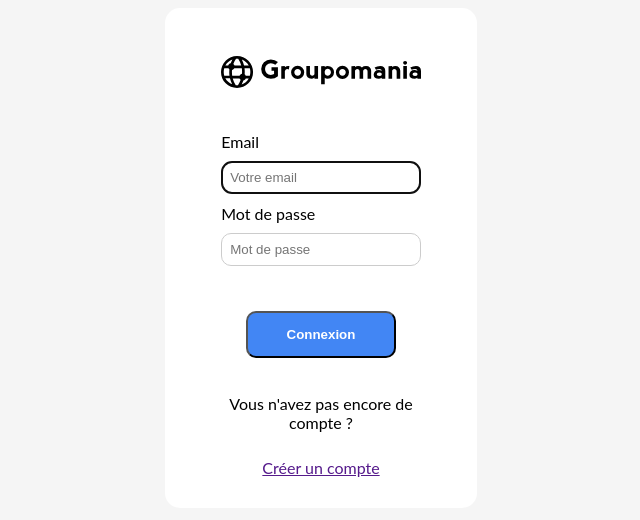
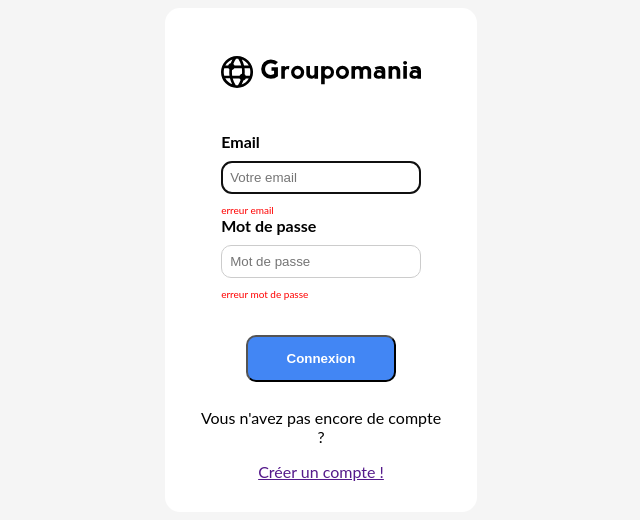
Before and after one commit to ana2854/AnaNasta_7_01052023, a React (Vite) app in the folder frontend/: page / in a window 1280 px wide. Shown: the top 520 px of the page, without its empty margins (319-959 px from the left). Built offline with nearby package versions, Linux system fonts and the light colour scheme.

Commit message:
qqs modifications page login

```diff
--- a/frontend/src/Login.jsx
+++ b/frontend/src/Login.jsx
@@ -1,54 +1,70 @@
-import React from 'react'
-import { useState } from 'react'
-import logo from '../src/image/groupomania-logoBW.svg'
-import './styles.css'
+import React from "react"
+import { useState, useEffect } from "react"
+import logo from "../src/image/groupomania-logoBW.svg"
+import "./styles.css"
 
 export function Login() {
+  //variables email&password qui vont changer d'état
+  const [email, setEmail] = useState("")
+  const [password, setPassword] = useState("")
 
-const [email, setEmail] = useState("")
-const [password, setPassword] = useState("")
+  //fonction onSubmit de react pour gérer l'envoi des datas
+  function onSubmit(e) {
+    e.preventDefault()
+  }
+
+  useEffect(()=> {
+    console.log("render")
+  })
+
+  return (
+    <form onSubmit={onSubmit} class="form">
+      <img src={logo} className="logo-groupomania"></img>
 
 
+      <div className="form-container error">
 
-  return (
-    <form method="post">
-
-      <img src={logo} className="logo-groupomania" ></img>
-
-      <div className="form-container">
-        <label htmlFor="email">Email</label>
+        <label class="label" htmlFor="email">Email</label>
         <input
           type="email"
           id="email"
+          class="input"
           required
           placeholder="Votre email"
           aria-required="true"
           autoFocus
           value={email}
-          onChange={e => setEmail(e.target.value)}
-        />
-        <p className="error-email" aria-hidden="true">Veuillez saisir une adresse email valide</p>
+          onChange={(e) => setEmail(e.target.value)}/>
 
-        <label htmlFor="password">Mot de passe</label>
+        <div class="error-message">erreur email </div>
+
+
+
+        <label className="label" htmlFor="password">Mot de passe</label>
         <input
           type="password"
           id="password"
+          class="input"
           required
           placeholder="Mot de passe"
           aria-required="true"
           minLength={4}
           maxLength={50}
           value={password}
-          onChange={e => setPassword(e.target.value)}
+          onChange={(e) => setPassword(e.target.value)}
         />
-        <p className="error-password" aria-hidden="true">
-          Veuillez indiquer 4 caractères minimum dont au moins une lettre
-          minuscule, une lettre majuscule, un chiffre et un caractère spéciale
-        </p>
+
+        <div class="error-message">erreur mot de passe</div>
+
       </div>
-      <button type="submit">Connexion</button>
+
+      <button class="btn" type="submit">Connexion</button>
+
       <p>Vous n'avez pas encore de compte ? </p>
-      <a href="">Créer un compte</a>
+      <a href="">Créer un compte !</a>
+
+
+
     </form>
   )
 }
--- a/frontend/src/styles.css
+++ b/frontend/src/styles.css
@@ -5,12 +5,12 @@
   justify-content: center;
 }
 
-h1,
-p {
-  padding: 10px;
+.label {
+  font-weight: bold;
 }
 
-form {
+
+.form {
   padding: 10%;
   background-color: white;
   border-color: beige solid 10px;
@@ -39,7 +39,13 @@
   border-radius: 10px;
 }
 
-button {
+.form-container.error .error-message {
+  font-size: 10px;
+  color: red;
+}
+
+
+.btn {
   background-color: #4286f4;
   color: white;
   padding: 14px 14px;
@@ -50,13 +56,12 @@
   width: 60%;
 }
 
+.btn:focus {
+  outline: auto;
+}
+
 .logo-groupomania {
   width: 80%;
   height: 50px;
   margin: 3%;
 }
-
-.error-password,
-.error-email {
-  display: none;
-}
```
